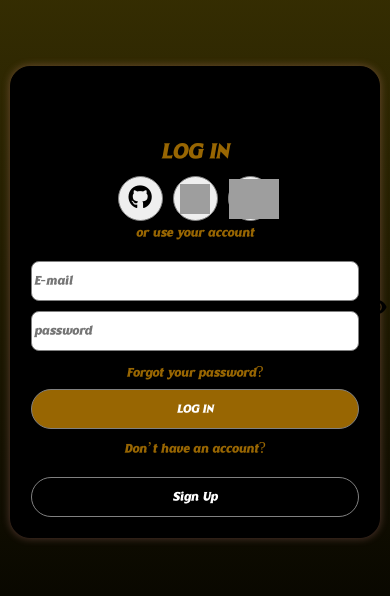
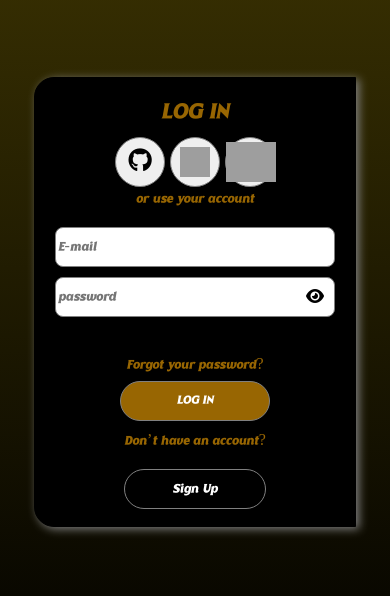
Before and after one commit to insharah-dev/supabase-auth, a plain HTML site: page login.html in a window 390 px wide. Shown: the part 120-716 px from the top of the page. Drawn offline with nearby package versions, Linux system fonts and the light colour scheme; some packages are replaced by stand-ins of ours; grey boxes are pictures that could not be loaded; a script that the page names is missing.

Commit message:
finally code fix with responsive UI

```diff
--- a/login.html
+++ b/login.html
@@ -1,70 +1,42 @@
 <!DOCTYPE html>
 <html lang="en">
+
 <head>
   <meta charset="UTF-8" />
   <meta name="viewport" content="width=device-width, initial-scale=1.0" />
   <title>Login-Signup</title>
-    <link
-      rel="stylesheet"
-      href="https://cdnjs.cloudflare.com/ajax/libs/animate.css/4.1.1/animate.min.css"
-    />
-    <link
-      href="https://cdn.jsdelivr.net/npm/bootstrap@5.3.6/dist/css/bootstrap.min.css"
-      rel="stylesheet"
-      integrity="sha384-4Q6Gf2aSP4eDXB8Miphtr37CMZZQ5oXLH2yaXMJ2w8e2ZtHTl7GptT4jmndRuHDT"
-      crossorigin="anonymous"
-    />
-    <link
-      rel="stylesheet"
-      href="https://cdnjs.cloudflare.com/ajax/libs/font-awesome/6.7.2/css/all.min.css"
-      crossorigin="anonymous"
-      referrerpolicy="no-referrer"
-    />
+  <link rel="stylesheet" href="https://cdnjs.cloudflare.com/ajax/libs/animate.css/4.1.1/animate.min.css" />
+  <link href="https://cdn.jsdelivr.net/npm/bootstrap@5.3.6/dist/css/bootstrap.min.css" rel="stylesheet"
+    integrity="sha384-4Q6Gf2aSP4eDXB8Miphtr37CMZZQ5oXLH2yaXMJ2w8e2ZtHTl7GptT4jmndRuHDT" crossorigin="anonymous" />
+  <link rel="stylesheet" href="https://cdnjs.cloudflare.com/ajax/libs/font-awesome/6.7.2/css/all.min.css"
+    crossorigin="anonymous" referrerpolicy="no-referrer" />
   <link rel="stylesheet" href="style.css" />
 </head>
+
 <body class="body">
   <div class="main">
     <div id="container" class=" container">
       <div class="left animate__animated animate__fadeInRight">
-          <h1 class="text-center mt-5">LOG IN</h1>
-          <div class="btns mx-auto">
-            <button id="loginWithGithub" class="btn1" >
+        <h1 class="">LOG IN</h1>
+        <div class="btns">
+          <button id="loginWithGithub" class="btn1">
             <i class="fa-brands fa-github fa-xl" style="color: #000000;"></i>
           </button>
           <button id="loginWithGoogle" class="btn2">
-              <img
-                width="30"
-                height="30"
-                src="https://cdn-icons-png.flaticon.com/512/733/733613.png"
-                alt=""
-              />
+            <img width="30" height="30" src="https://cdn-icons-png.flaticon.com/512/733/733613.png" alt="" />
           </button>
           <button id="loginWithLinkedIn" class="btn3">
-              <img
-                width="50"
-                height="40"
-                src="https://endlessicons.com/wp-content/uploads/2012/10/linkedin-icon-614x460.png"
-                alt=""
-              />
+            <img width="50" height="40"
+              src="https://endlessicons.com/wp-content/uploads/2012/10/linkedin-icon-614x460.png" alt="" />
           </button>
         </div>
-          <p class="text-center">or use your account</p>
+        <p class="">or use your account</p>
         <form action="" id="form">
           <input type="email" name="" id="login-email" placeholder="E-mail" />
-            <input
-              type="password"
-              name=""
-              id="login-password"
-              placeholder="password"
-            />
-            <button
-              type="button"
-              id="toggleLoginPassword"
-              class="border-0 bg-transparent eye2"
-            >
+          <input type="password" name="" id="login-password" placeholder="password" />
+          <button type="button" id="toggleLoginPassword" class="border-0 bg-transparent eye2">
             <i class="fa-solid fa-eye" id="loginEyeIcon"></i>
           </button>
-
           <p class="text-center mb-1">Forgot your password?</p>
           <button id="loginBtn" class="signin text-center" type="button">
             LOG IN
@@ -76,26 +48,25 @@
             <button class="mobile-signup-btn">Sign Up</button>
           </a>
         </div>
-
       </div>
-
-        <div class="right animate__animated animate__fadeInLeft">
+      <div class="right d-md-block d-none  animate__animated animate__fadeInLeft">
+        <div class="d-flex flex-column align-items-center margin">
           <h1>Hello, Friends!</h1>
           <p>Enter your personal details and start journey with us</p>
           <a href="index.html"><button class="signin2">SIGN UP</button></a>
         </div>
       </div>
     </div>
+  </div>
 
-    <script
-      src="https://cdn.jsdelivr.net/npm/bootstrap@5.3.6/dist/js/bootstrap.bundle.min.js"
+  <script src="https://cdn.jsdelivr.net/npm/bootstrap@5.3.6/dist/js/bootstrap.bundle.min.js"
     integrity="sha384-j1CDi7MgGQ12Z7Qab0qlWQ/Qqz24Gc6BM0thvEMVjHnfYGF0rmFCozFSxQBxwHKO"
-      crossorigin="anonymous"
-    ></script>
+    crossorigin="anonymous"></script>
   <script src="https://cdn.jsdelivr.net/npm/@supabase/supabase-js@2"></script>
 
   <script src="https://cdn.jsdelivr.net/npm/sweetalert2@11"></script>
 
   <script src="app.js"></script>
 </body>
+
 </html>
--- a/style.css
+++ b/style.css
@@ -13,16 +13,21 @@
   margin: 0;
   padding: 0;
   box-sizing: border-box;
-  width: 100%;
-  height: 100vh; /* Full screen height */
-  display: flex;
-  justify-content: center;
-  align-items: center;
-
 }
 
 .navbarSize {
   height: 180px !important;
+}
+
+.navbar-container {
+  justify-content: space-between;
+  width: 100%;
+}
+
+.card {
+  max-width: 100%;
+  margin-left: auto;
+  margin-right: auto;
 }
 
 .body {
@@ -33,7 +38,6 @@
   justify-content: center;
   align-items: center;
   font-family: "myFont";
-
 }
 
 .borderApp {
@@ -56,15 +60,16 @@
 }
 
 .container {
-  /* / margin-left: 5px; */
   width: 100%;
   height: 100vh;
   display: flex;
   justify-content: center;
   align-items: center;
   border-radius: 20px;
+}
 
-  /* backdrop-filter: blur(10px); */
+.margin {
+  margin-top: 150px;
 }
 
 .left {
@@ -75,6 +80,8 @@
   width: 100%;
   height: 450px;
   display: flex;
+  justify-content: center;
+  align-items: center;
   flex-direction: column;
   border: 1px solid rgb(0, 0, 0);
   padding-left: 20px;
@@ -368,10 +375,11 @@ input {
 .swal2-input {
   margin-left: 17px !important;
   margin-bottom: 10px !important;
-
 }
 
-.swal2-popup ,.swal2-modal, .swal2-show{
+.swal2-popup,
+.swal2-modal,
+.swal2-show {
   font-family: ui-sans-serif;
   color: #f8f9fa !important;
   background-color: black !important;
@@ -379,34 +387,27 @@ input {
   border-radius: 35px !important;
   box-shadow: 0px 0px 13px #f13434 !important;
 }
-.swal2-actions{
+
+.swal2-actions {
   gap: 20px !important;
 }
-.swal2-confirm, .swal2-styled{
+
+.swal2-confirm,
+.swal2-styled {
   color: red;
   display: inline-block;
   background: transparent;
   border: 1px solid red;
 }
-.swal2-cancel{
+
+.swal2-cancel {
   background-color: black;
   display: inline-block;
   color: red;
 }
+
 .hover:hover {
   background: #efefef !important;
-}
-
-/* ----------- Navbar Fix ----------- */
-.navbar-container {
-  justify-content: space-between;
-  width: 100%;
-}
-
-.card {
-  max-width: 100%;
-  margin-left: auto;
-  margin-right: auto;
 }
 
 
@@ -417,64 +418,8 @@ input {
     margin-right: auto;
   }
 }
+
 @media screen and (max-width: 769px) {
-
-  .container {
-    flex-direction: column;
-    height: auto;
-    gap: 20px;
-    padding: 10px;
-    overflow-x: hidden;
-  }
-.main{
-  width: 100%;
-}
-  .left,
-  .right,
-  .left2,
-  .right2 {
-    width: 100%;
-    height: auto;
-    border-radius: 20px !important;
-    padding: 20px;
-    box-shadow: 0px 0px 8px rgba(255, 164, 164, 0.3);
-  }
-
-  input {
-    width: 100%;
-  }
-
-  .signin,
-  .signin2,
-  .signin3 {
-    margin-left: 0;
-    width: 100%;
-  }
-
-  .btns {
-    flex-wrap: wrap;
-    justify-content: center;
-    gap: 10px;
-  }
-
-  .btn1,
-  .btn2,
-  .btn3 {
-    width: 45px;
-    height: 45px;
-  }
-
-  .eye,
-  .eye2 {
-    position: absolute;
-    right: -120px;
-    top: 55px;
-  }
-
-  .right,
-  .right2 {
-    display: none;
-  }
 
   .mobile-login-btn,
   .mobile-signup-btn {
```
Also changed, not shown: index.html (+18 -47 lines). Lines whose indentation alone changed are shown as unchanged.
